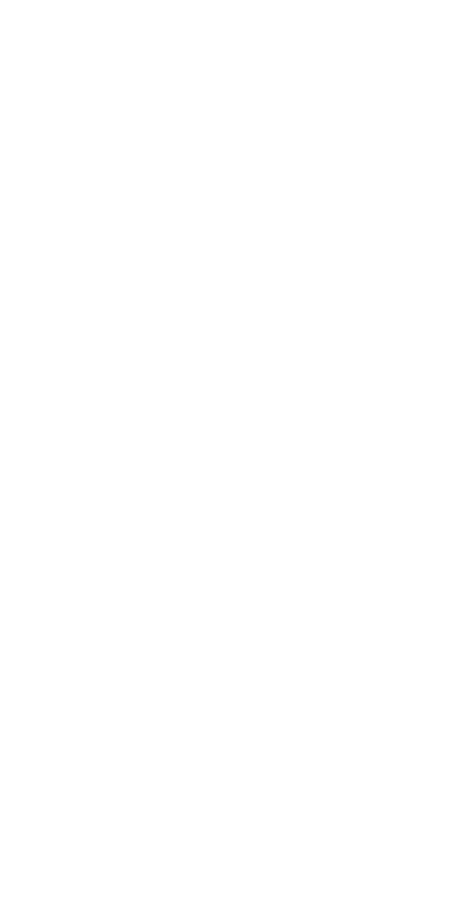
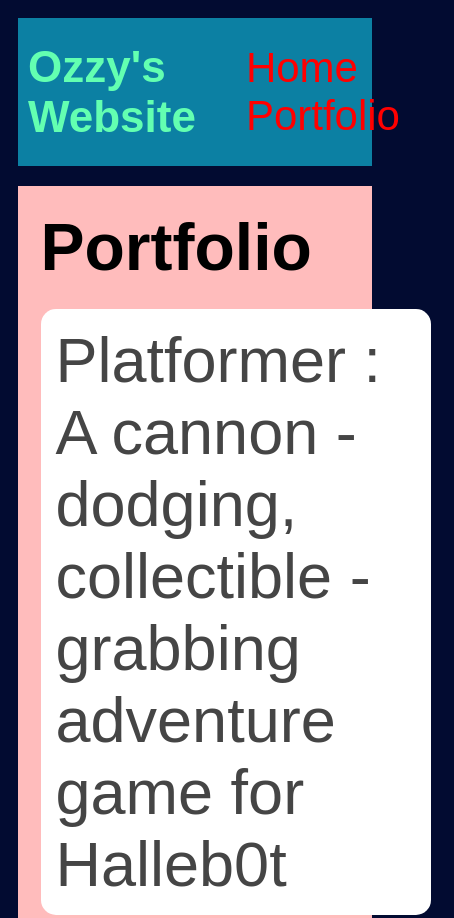
Before and after one commit to SharktasticDude/SharktasticDude.github.io, a plain HTML site: page portfolio.html in a window 390 px wide. Shown: the top 918 px of the page, 454 px wide, since content can reach past the window. Before the commit the page ends 844 px from the top, so only its background shows below. Drawn offline with Linux system fonts and the light colour scheme.

Commit message:
add portfolio.html file

```diff
--- a/portfolio.html
+++ b/portfolio.html
@@ -0,0 +1,34 @@
+<!DOCTYPE HTML>
+<html>
+    <head>
+        <title>Ozzy's Website</title>
+        <link rel="stylesheet" href="style.css">
+    </head>
+
+    <body>
+        <div id="all-contents">
+            <nav>
+                <h1>Ozzy's Website</h1>
+                <ul id="nav-ul">
+                    <li class="nav-li">
+                        <a class="nav-a" href="index.html">Home</a>
+                    </li>
+                    <li class="nav-li">
+                        <a class="nav-a" href="portfolio.html">Portfolio</a>
+                    </li>
+                </ul>
+            </nav>
+            <main>
+                <div class="content">
+                    <h1>Portfolio</h1>
+                    <ul id="portfolio">
+                        <li><a href="projects/platformer/">Platformer : A cannon - dodging, collectible - grabbing adventure game for Halleb0t</a></li>
+                        <li><a href="projects/bouncing-box/">Bouncing Box : A project that gives you a taste of game development on the web </a></li>
+                        <li><a href="projects/circularity/">Circularity : A motion poem using random number generation and velocity applied to circle shapes...</a></li>
+
+                    </ul>
+                </div>
+            </main>
+        </div>
+    </body>
+</html>
--- a/style.css
+++ b/style.css
@@ -62,3 +62,77 @@ main {
 h2, h3 {
     margin: 0px;
 }
+
+         /* portfolio styles */
+         .content h1 {
+            color: black;
+        }
+
+        #portfolio {
+            list-style-type: none;
+            padding-left: 0;
+        }
+
+        #portfolio li {
+            background: #fff;
+            padding: 10px;
+            border-radius: 10px;
+            margin-bottom: 10px;
+        }
+
+        #portfolio li:hover {
+            background: #eee;
+        }
+
+        #portfolio a {
+            text-decoration: none;
+            color: #454545;
+        }
+        @media screen and (min-width: 120px) and (max-width: 1080px) {
+            main {
+              height: 100ch;
+              zoom: 1.5;
+              display: grid;
+            }
+
+            h1 {
+              font-size: 44px;
+            }
+
+            h2 {
+              font-size: 42px;
+            }
+
+            h3 {
+              font-size: 36px;
+            }
+
+            #all-contents {
+              height: 100ch;
+              margin: none;
+            }
+
+            a {
+              font-size: 42px;
+            }
+
+            .sidebar {
+              margin-right: 0px;
+              justify-content: center;
+              align-items: center;
+            }
+
+            .sidebar-img {
+              width: 100%;
+            }
+
+            p,
+            li {
+              font-size: 24px;
+            }
+
+            .content {
+              align-content: center;
+              justify-content: center;
+            }
+        }
```
